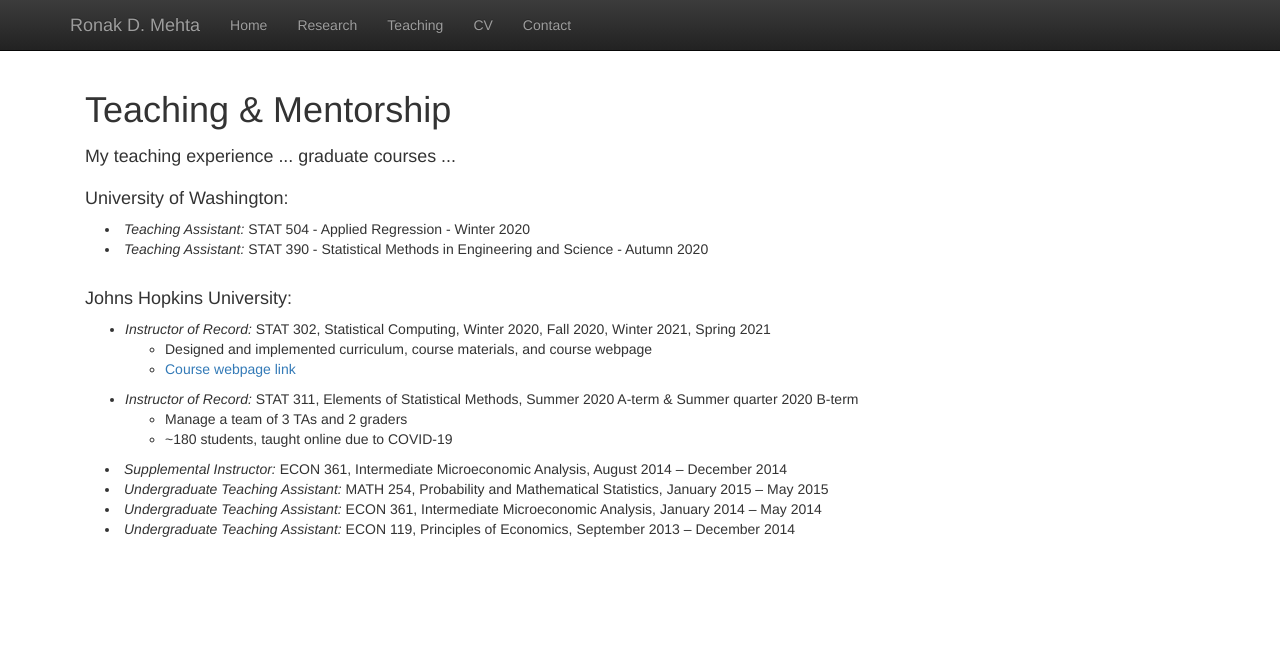
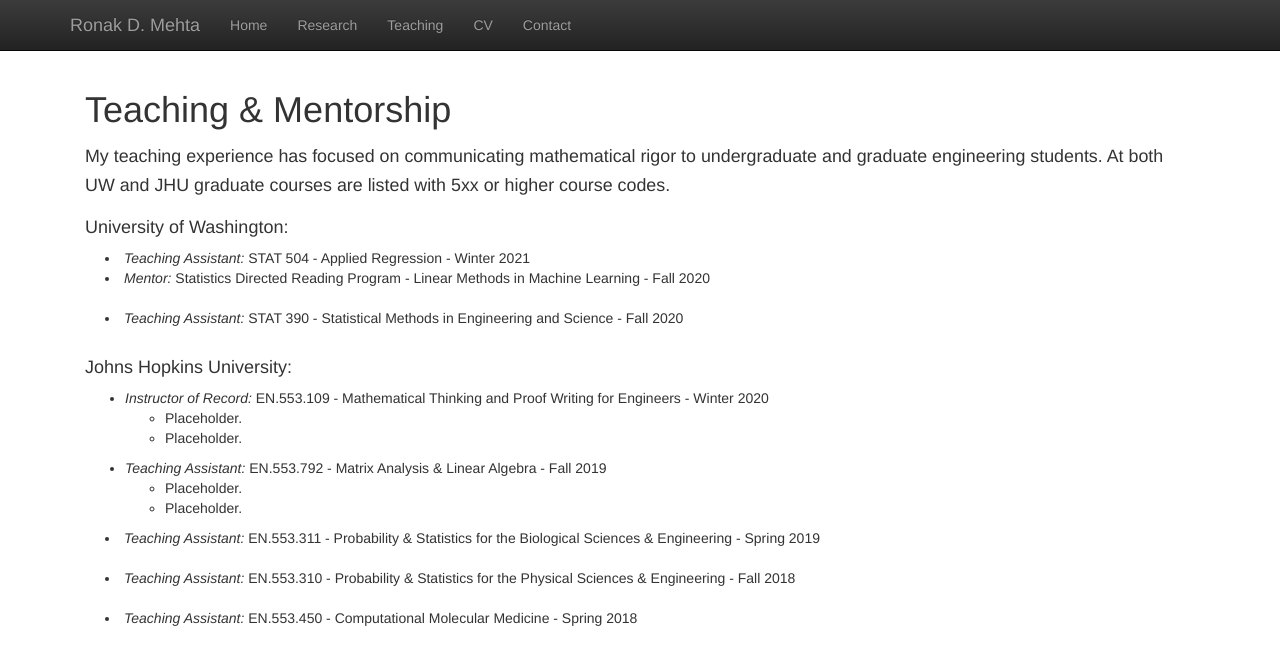
Before and after one commit to shreyap18/shreyap18.github.io, a Jekyll site: the page built from teaching.html, in a window 1280 px wide. Shown: the top 665 px of the page. Built offline with Jekyll 4.4.1, drawn with Linux system fonts in a browser that asks for light colours; nearby versions of some CDN libraries; library files that are not in the unit come from our copies.

Commit message:
Added JHU courses. TODO: links to notes.

```diff
--- a/teaching.html
+++ b/teaching.html
@@ -5,14 +5,18 @@
 
 <h1 style="margin-top:0;">Teaching & Mentorship</h1>
 <p class="lead"><small>
-        My teaching experience ... graduate courses ...</small></p>
+        My teaching experience has focused on communicating mathematical rigor to undergraduate and graduate engineering
+        students. At both UW and JHU graduate courses are listed with 5xx or higher course codes.</small></p>
 
 <h4>University of Washington:</h4>
 <p class="content" style="padding:0px;margin:0px 20px 0px;">
-    <li style="padding:0px;margin:0px 20px 0px;"> <i>Teaching Assistant:</i> STAT 504 - Applied Regression - Winter 2020
+    <li style="padding:0px;margin:0px 20px 0px;"> <i>Teaching Assistant:</i> STAT 504 - Applied Regression - Winter 2021
     </li>
+    <li style="padding:0px;margin:0px 20px 0px;"> <i>Mentor:</i> Statistics Directed Reading Program - Linear Methods in
+        Machine Learning - Fall 2020 </li>
+    <br />
     <li style="padding:0px;margin:0px 20px 0px;"> <i>Teaching Assistant:</i> STAT 390 - Statistical Methods in
-        Engineering and Science - Autumn 2020 </li>
+        Engineering and Science - Fall 2020 </li>
     <br />
 </p>
 
@@ -20,29 +24,30 @@
 <h4>Johns Hopkins University:</h4>
 <p class="content" style="padding:0px;margin:0px 20px 0px;">
 <ul>
-    <li style="padding:0px;margin:0px 0px 0px;"> <i>Instructor of Record:</i> STAT 302, Statistical Computing, Winter
-        2020, Fall 2020, Winter 2021, Spring 2021
+    <li style="padding:0px;margin:0px 0px 0px;"> <i>Instructor of Record:</i> EN.553.109 - Mathematical Thinking and
+        Proof Writing for Engineers - Winter 2020
         <ul>
-            <li> Designed and implemented curriculum, course materials, and course webpage </li>
-            <li> <a href="STAT302">Course webpage link</a> </li>
+            <li> Placeholder. </li>
+            <li> Placeholder. </li>
         </ul>
     </li>
 </ul>
 <ul>
-    <li style="padding:0px;margin:0px 0px 0px;"> <i>Instructor of Record:</i> STAT 311, Elements of Statistical Methods,
-        Summer 2020 A-term &amp; Summer quarter 2020 B-term
+    <li style="padding:0px;margin:0px 0px 0px;"> <i>Teaching Assistant:</i> EN.553.792 - Matrix Analysis & Linear
+        Algebra - Fall 2019
         <ul>
-            <li> Manage a team of 3 TAs and 2 graders </li>
-            <li> ~180 students, taught online due to COVID-19 </li>
+            <li> Placeholder. </li>
+            <li>Placeholder. </li>
         </ul>
     </li>
 </ul>
-<li style="padding:0px;margin:0px 20px 0px;"> <i>Supplemental Instructor:</i> ECON 361, Intermediate Microeconomic
-    Analysis, August 2014 &ndash; December 2014 </li>
-<li style="padding:0px;margin:0px 20px 0px;"> <i>Undergraduate Teaching Assistant:</i> MATH 254, Probability and
-    Mathematical Statistics, January 2015 &ndash; May 2015 </li>
-<li style="padding:0px;margin:0px 20px 0px;"> <i>Undergraduate Teaching Assistant:</i> ECON 361, Intermediate
-    Microeconomic Analysis, January 2014 &ndash; May 2014 </li>
-<li style="padding:0px;margin:0px 20px 0px;"> <i>Undergraduate Teaching Assistant:</i> ECON 119, Principles of
-    Economics, September 2013 &ndash; December 2014 </li>
+<li style="padding:0px;margin:0px 20px 0px;"> <i>Teaching Assistant:</i> EN.553.311 - Probability & Statistics for the
+    Biological Sciences & Engineering - Spring 2019 </li>
+<br />
+<li style="padding:0px;margin:0px 20px 0px;"> <i>Teaching Assistant:</i> EN.553.310 - Probability & Statistics for the
+    Physical Sciences & Engineering - Fall 2018 </li>
+<br />
+<li style="padding:0px;margin:0px 20px 0px;"> <i>Teaching Assistant:</i> EN.553.450 - Computational Molecular Medicine -
+    Spring 2018 </li>
+<br />
 </p>
```
